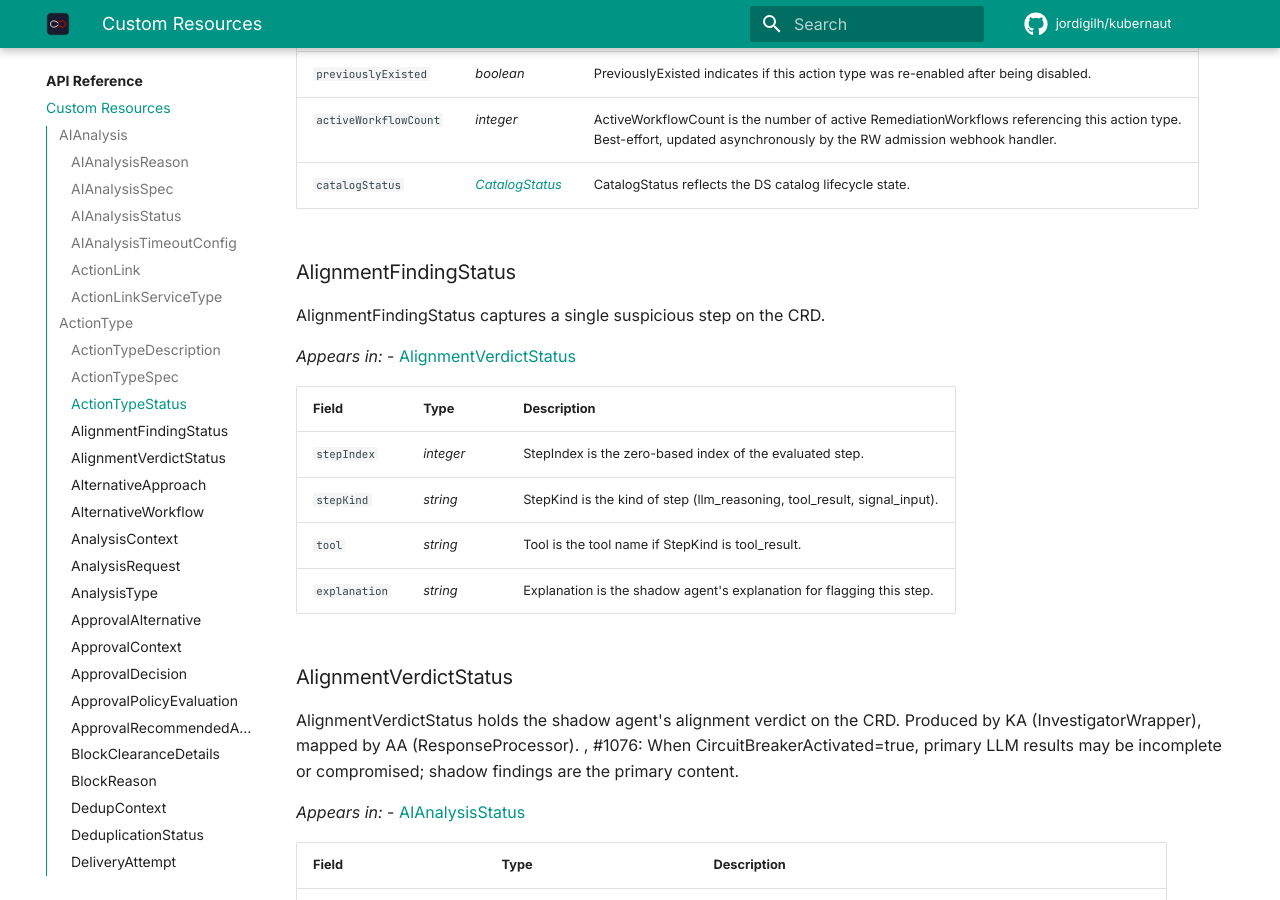
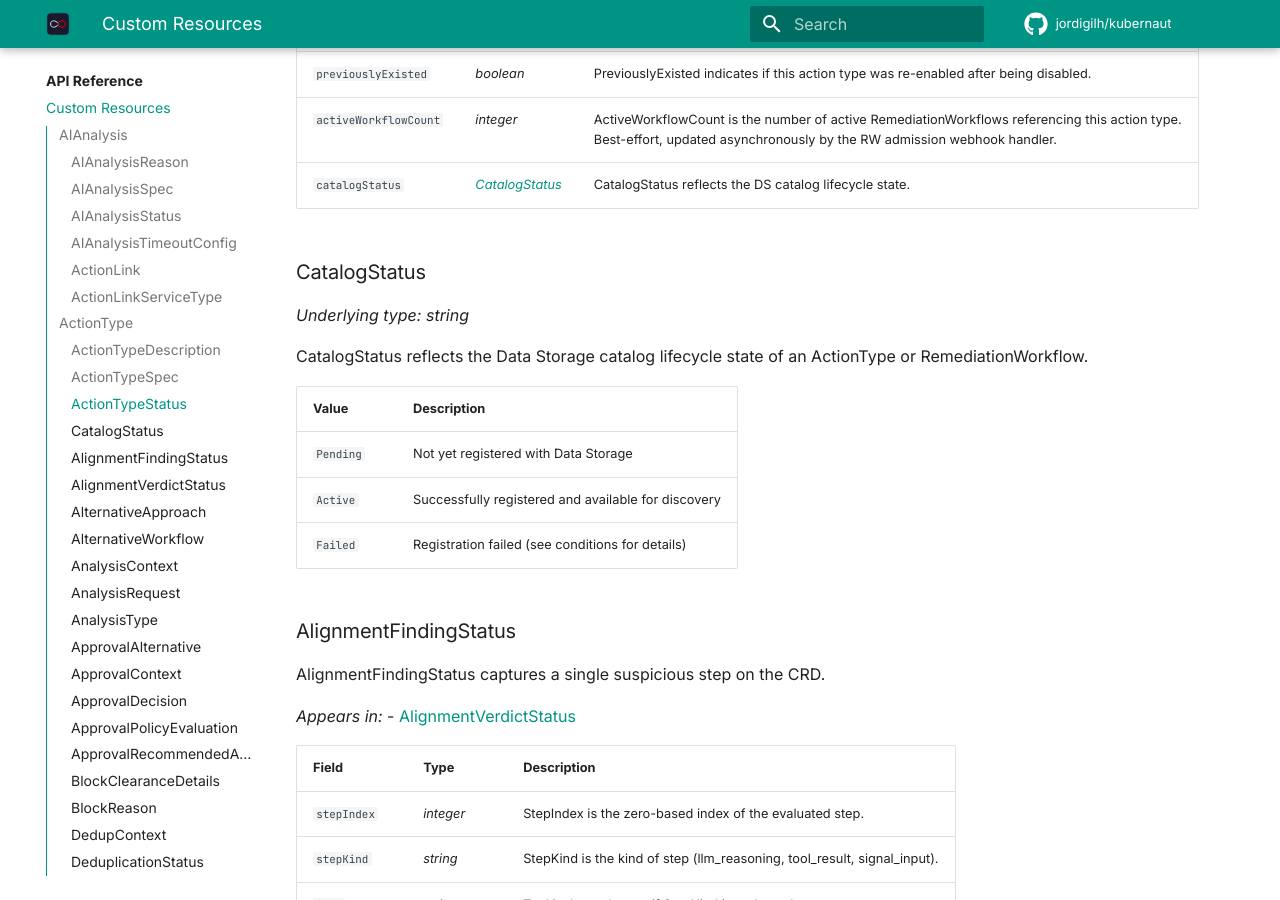
Before and after one commit to jordigilh/kubernaut-docs, an MkDocs documentation site: the page built from docs/api-reference/crds.md, in a window 1280 px wide and 900 px high, scrolled down 6684 px. Built offline with MkDocs 1.6.1 and Material for MkDocs 9.7.7, drawn with Linux system fonts in a browser that asks for light colours; comment, search, counter and statistics services are not loaded; the version menu is left out.

Commit message:
fix: resolve broken anchor links in mcp-tools and crds references
Add explicit #alert-tools anchor ID, fix cross-file link in
apifrontend-api.md, and add missing CatalogStatus type definition
in crds.md.

Co-authored-by: Cursor <cursoragent@cursor.com>

```diff
--- a/docs/api-reference/crds.md
+++ b/docs/api-reference/crds.md
@@ -216,6 +216,19 @@ _Appears in:_
 | `previouslyExisted`| _boolean_| PreviouslyExisted indicates if this action type was re-enabled after being disabled.|
 | `activeWorkflowCount`| _integer_| ActiveWorkflowCount is the number of active RemediationWorkflows referencing this action type.<br />Best-effort, updated asynchronously by the RW admission webhook handler.|
 | `catalogStatus`| _[CatalogStatus](#catalogstatus)_| CatalogStatus reflects the DS catalog lifecycle state.|
+
+
+### CatalogStatus
+
+_Underlying type:_ _string_
+
+CatalogStatus reflects the Data Storage catalog lifecycle state of an ActionType or RemediationWorkflow.
+
+| Value | Description |
+|---|---|
+| `Pending` | Not yet registered with Data Storage |
+| `Active` | Successfully registered and available for discovery |
+| `Failed` | Registration failed (see conditions for details) |
 
 
 ### AlignmentFindingStatus
```
Also changed, not shown: docs/api-reference/apifrontend-api.md (+1 -1 lines), docs/api-reference/mcp-tools.md (+1 -1 lines).
